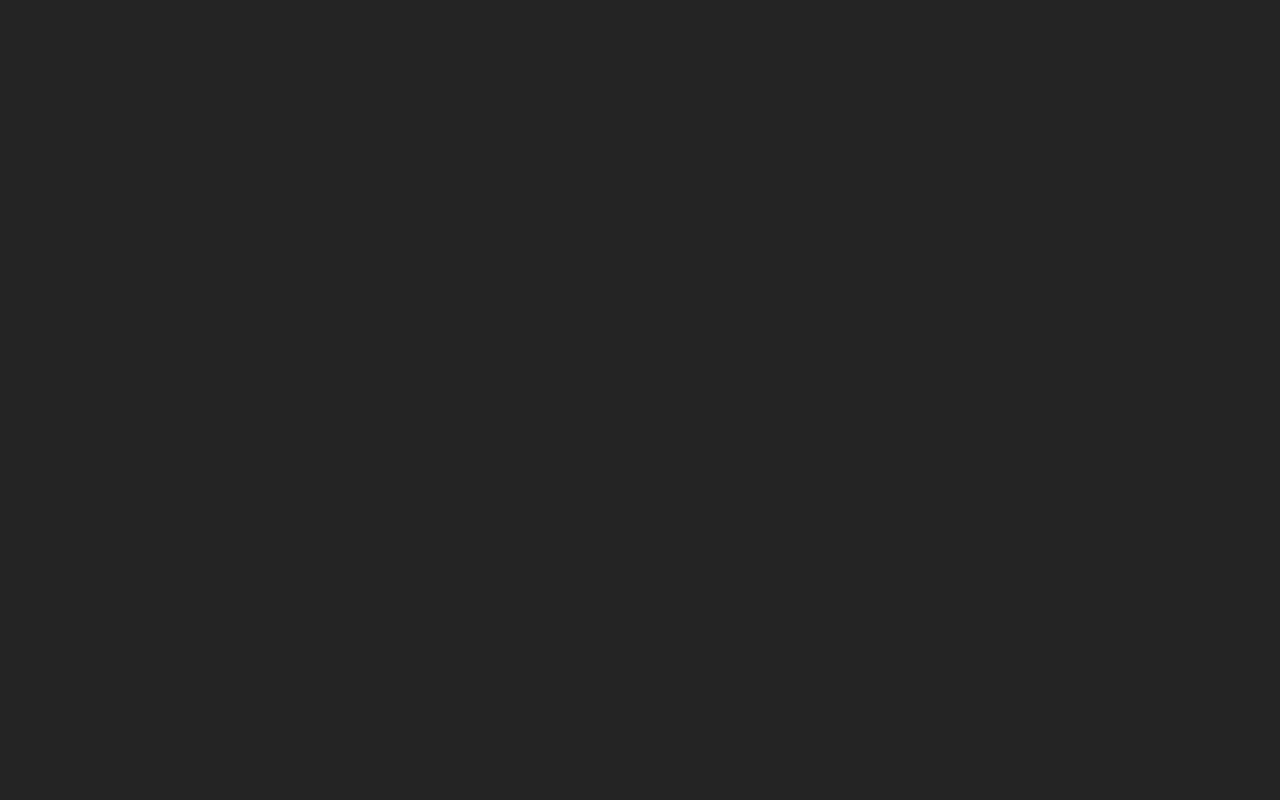
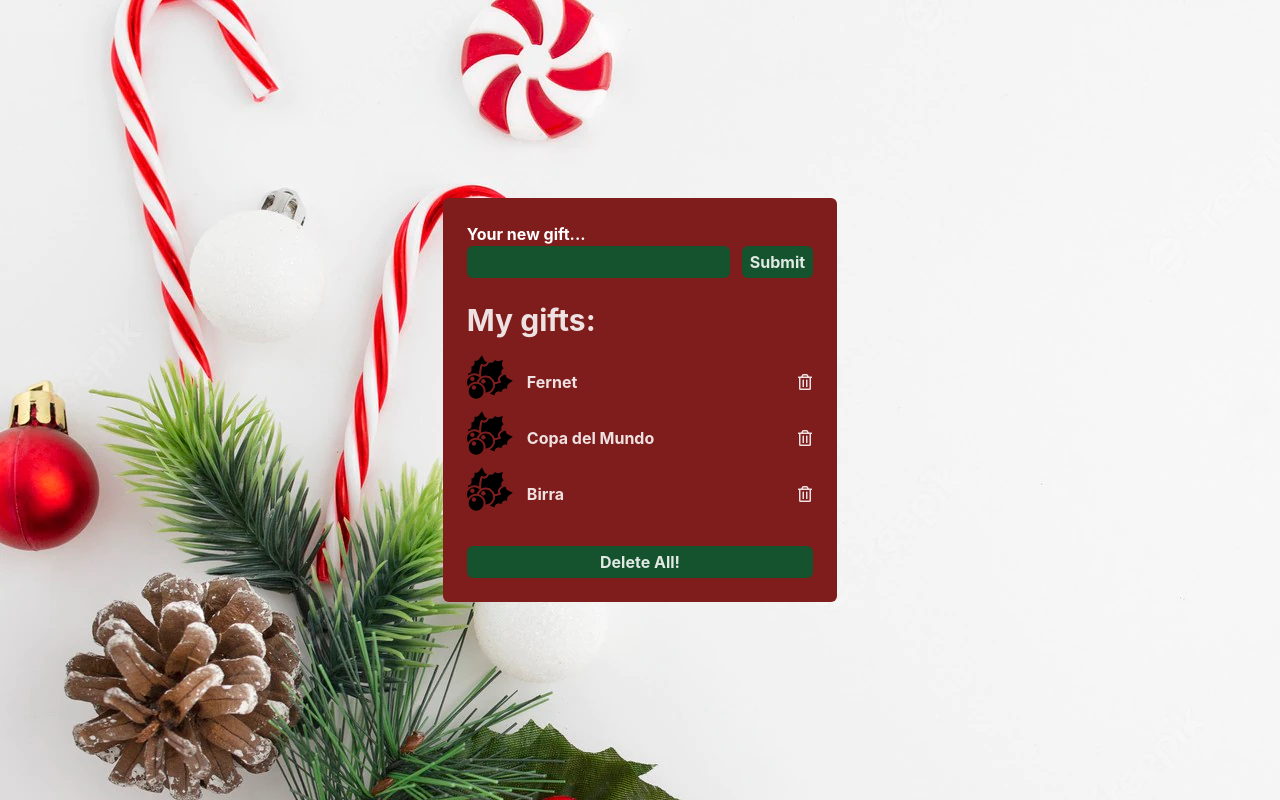
Before and after one commit to AllegriM/adviency, a React (Vite) app: page / in a window 1280 px wide. Built offline with nearby package versions, Linux system fonts and the light colour scheme.

Commit message:
feat: :sparkles: Day5: Added a button to delete all gifts at once!

```diff
--- a/src/App.tsx
+++ b/src/App.tsx
@@ -1,8 +1,73 @@
+import { useState } from "react"
+import ChristmasIcon from "./ChristmasIcon"
+import TrashIcon from "./TrashIcon"
 
 function App() {
 
+  const [gifts, setGifts] = useState<string[]>(["Fernet", "Copa del Mundo", "Birra"])
+
+  const [giftName, setGiftName] = useState<string>("")
+
+  const handleSubmit = (e: React.FormEvent<HTMLFormElement>) => {
+    e.preventDefault()
+    if(!giftName) return
+    setGifts([...gifts, giftName])
+    setGiftName("")
+  }
+
+  const deleteGift = (giftName: string) => {
+    setGifts(gifts.filter(gift => gift !== giftName))
+  }
+
+  const deleteAllGifts = () => {
+    setGifts([])
+  }
+
   return (
-    <div className="App"></div>
+    <div className={`App min-h-screen grid place-items-center bg-[url(./assets/christmas-bg.webp)]`}>
+      <div className="bg-red-900 max-w-md p-6 text-start rounded-md">
+        <form onSubmit={handleSubmit} className="flex items-end">
+          <div className="font-bold text-white flex flex-col">
+            <label htmlFor="new-gift">Your new gift...</label>
+            <input
+              value={giftName}
+              onChange={(e) => setGiftName(e.target.value)}
+              type="text"
+              id="new-gift"
+              className="bg-green-900 rounded-md py-1 px-42"
+            />
+          </div>
+          <input type="submit" className="bg-green-900 font-bold px-2 py-1 rounded-md ml-3" />
+        </form>
+        <ul className="my-6">
+          {
+            gifts.length ?
+            <h2 className="font-bold text-3xl mb-4">My gifts:</h2>
+            :
+            <h2 className="font-bold text-3xl mb-4">No gifts!</h2>
+          }
+          {
+            gifts.map(gift => {
+              return(
+                <li key={gift} className="flex items-center font-bold">
+                  <ChristmasIcon />
+                  <span className="flex-grow ml-8">{gift}</span>
+                  <button onClick={() => deleteGift(gift)}>
+                    <TrashIcon />
+                  </button>
+                </li>
+              )
+            })
+          }
+        </ul>
+        <button
+          onClick={deleteAllGifts}
+          className="bg-green-900 font-bold py-1 w-full rounded-md"
+        >
+          Delete All!
+        </button>
+      </div>
+    </div>
   )
 }
 
--- a/src/index.css
+++ b/src/index.css
@@ -18,10 +18,3 @@
   -moz-osx-font-smoothing: grayscale;
   -webkit-text-size-adjust: 100%;
 }
-
-#root {
-  max-width: 1280px;
-  margin: 0 auto;
-  padding: 2rem;
-  text-align: center;
-}
```
Also changed, not shown: src/assets/christmas-bg.webp (added).
